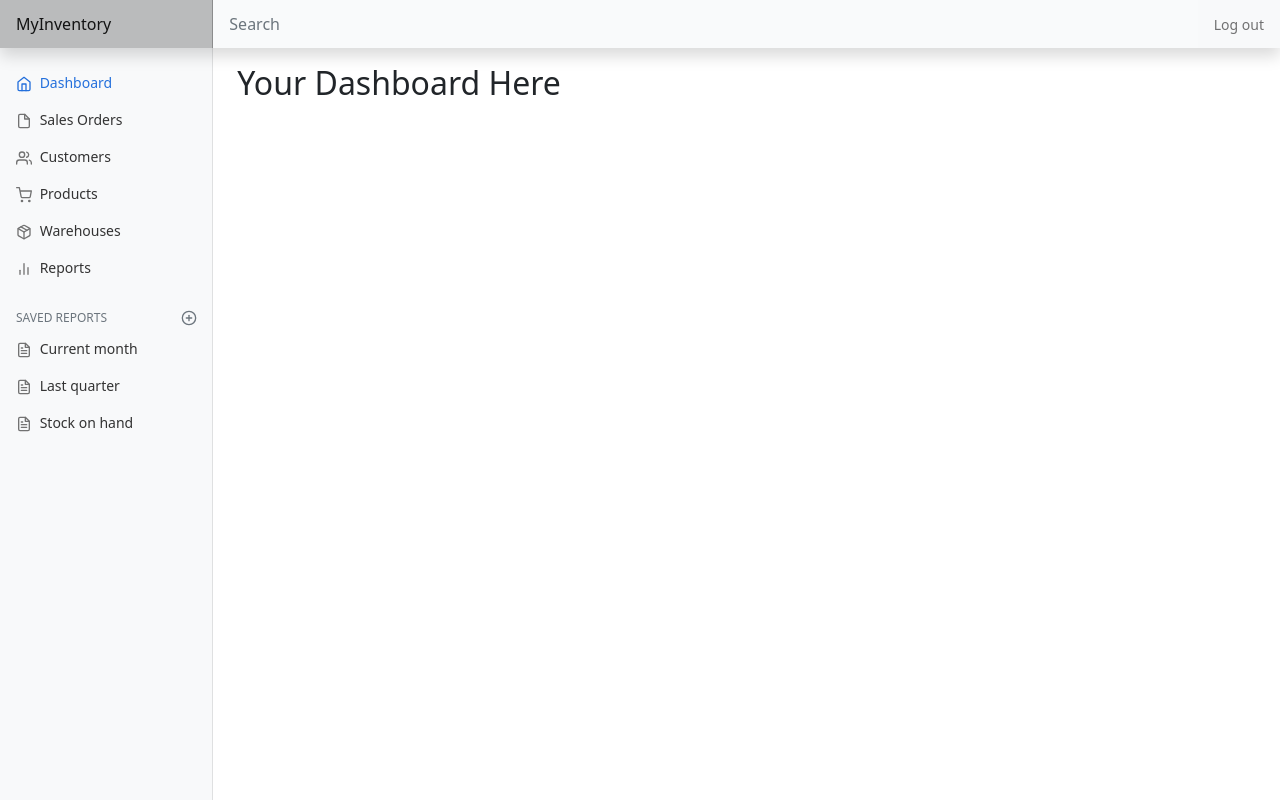
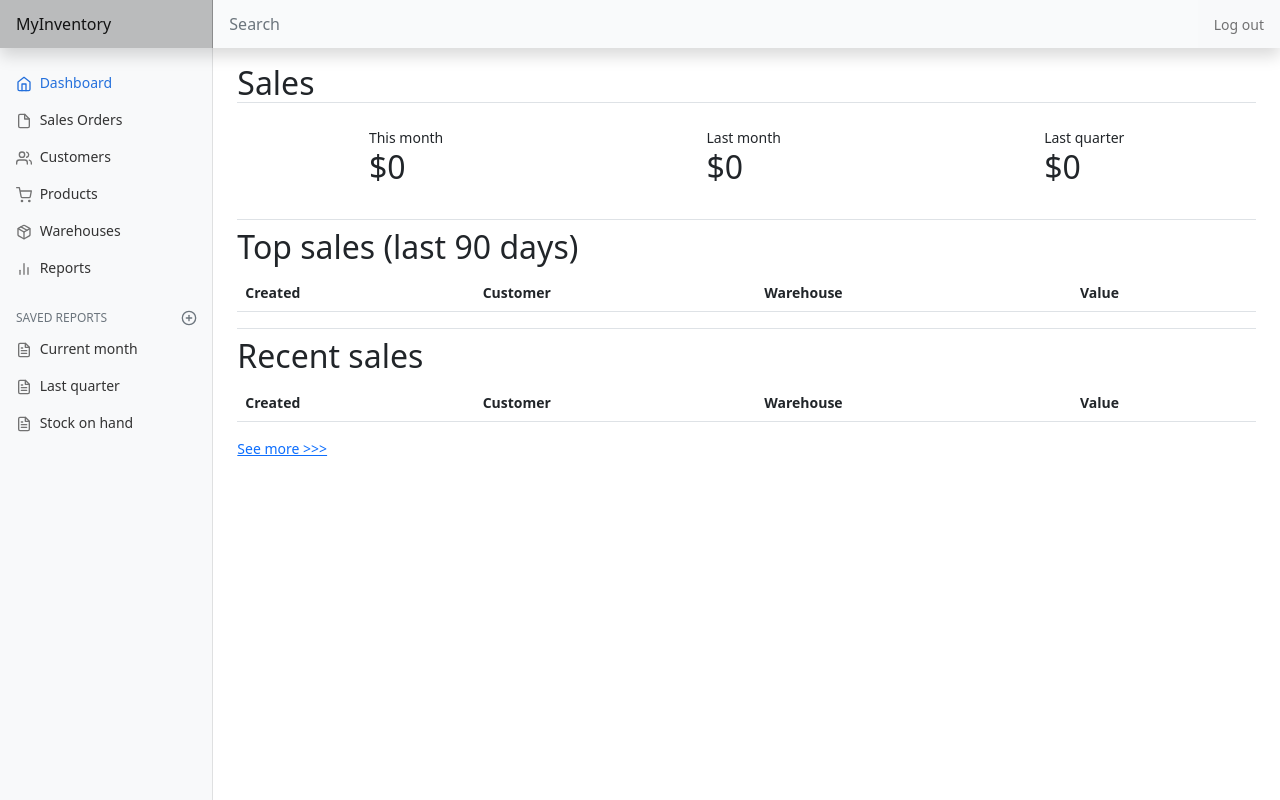
Before and after one commit to mikeinnz/cs50web, a Django app: page / in a window 1280 px wide. Run offline with Django 3.2, Linux system fonts and the light colour scheme; the first user in the database is signed in; data comes from the database, SQL or seed files in the repository; lists and menus that the app fills with data are empty.

Commit message:
dashboard

```diff
--- a/capstone/inventory/static/inventory/inventory.js
+++ b/capstone/inventory/static/inventory/inventory.js
@@ -48,7 +48,7 @@ function populate_products() {
 
                     options.forEach((option) => {
                         if (option.value != '') {
-                            option.innerHTML = option.innerHTML + `[ ${ Math.floor(list[option.value]) }]`
+                            option.innerHTML = option.innerHTML + ` [${ Math.floor(list[option.value]) }]`
                         }
                     })
                 })
--- a/capstone/inventory/templates/inventory/index.html
+++ b/capstone/inventory/templates/inventory/index.html
@@ -5,5 +5,70 @@
 {% endblock %}
 
 {% block body %}
-    <h2>Your Dashboard Here</h2>
+    <h2 class="border-bottom">Sales</h2>
+    <div class="d-flex justify-content-around align-items-center mt-4 mb-4">
+        <div class="d-flex flex-column">
+            <span>This month</span>
+            <h2>${{ sales_current_month|floatformat:0 }}</h2>
+        </div>
+        <div class="d-flex flex-column">
+            <span>Last month</span>
+            <h2>${{ sales_last_month|floatformat:0 }}</h2>
+        </div>
+        <div class="d-flex flex-column">
+            <span>Last quarter</span>
+            <h2>${{ sales_last_quarter|floatformat:0 }}</h2>
+        </div>
+    </div>
+
+    <h2 class="border-top pt-2">Top sales (last 90 days)</h2>
+    <div class="table-responsive-md">
+        <table class="table table-striped table-hover">
+            <thead>
+                <tr class="table-striped">
+                    <th scope="col">Created</th>
+                    <th scope="col">Customer</th>
+                    <th scope="col">Warehouse</th>
+                    <th scope="col">Value</th>
+
+                </tr>
+            </thead>
+            <tbody>
+                {% for order in top_orders %}
+                    <tr class="table-striped">
+                        <td>{{ order.created_date }}</td>
+                        <td>{{ order.customer.first_name }} {{ order.customer.last_name }}</td>
+                        <td>{{ order.warehouse }}</td>
+                        <td>${{ order.value|floatformat:2 }}</td>
+                    </tr>
+                {% endfor %}
+            </tbody>
+        </table>
+    </div>
+
+    <h2 class="border-top pt-2">Recent sales</h2>
+    <div class="table-responsive-md">
+        <table class="table table-striped table-hover">
+            <thead>
+                <tr class="table-striped">
+                    <th scope="col">Created</th>
+                    <th scope="col">Customer</th>
+                    <th scope="col">Warehouse</th>
+                    <th scope="col">Value</th>
+
+                </tr>
+            </thead>
+            <tbody>
+                {% for order in recent_orders %}
+                    <tr class="table-striped">
+                        <td>{{ order.created_date }}</td>
+                        <td>{{ order.customer.first_name }} {{ order.customer.last_name }}</td>
+                        <td>{{ order.warehouse }}</td>
+                        <td>${{ order.value|floatformat:2 }}</td>
+                    </tr>
+                {% endfor %}
+            </tbody>
+        </table>
+    </div>
+    <a href="{% url 'order' %}">See more >>></a>
 {% endblock %}
--- a/capstone/inventory/views.py
+++ b/capstone/inventory/views.py
@@ -1,8 +1,9 @@
-from datetime import datetime
+from datetime import date, datetime, timedelta
 from django.contrib.auth import login, logout
 from django.contrib.auth.decorators import login_required
 from django.forms import formset_factory
 from django.http.response import HttpResponse, HttpResponseRedirect, JsonResponse
+import math
 from django.shortcuts import render
 from django.urls import reverse
 
@@ -10,8 +11,82 @@ from .models import *
 from .util import paginate_items, save_customer
 
 
+@login_required
 def index(request):
-    return render(request, "inventory/index.html")
+    """
+    Dashboard
+    """
+    today = datetime.now()
+    current_month = today.month
+
+    if current_month == 1:
+        last_month = current_month - 12
+    else:
+        last_month = current_month - 1
+
+    # Last quarter first date and last date
+    if current_month < 4:
+        first_date_last_quarter = date(today.year - 1, 10, 1)
+        last_date_last_quarter = date(today.year - 1, 12, 31)
+    elif current_month < 7:
+        first_date_last_quarter = date(today.year, 1, 1)
+        last_date_last_quarter = date(today.year, 3, 31)
+    elif current_month < 10:
+        first_date_last_quarter = date(today.year, 4, 1)
+        last_date_last_quarter = - date(today.year, 6, 30)
+    else:
+        first_date_last_quarter = date(today.year, 7, 1)
+        last_date_last_quarter = date(today.year, 9, 30)
+
+    # Calculate last quarter's sales
+    last_quarter_orders = SalesOrder.objects.filter(
+        user=request.user, invoice_date__gte=first_date_last_quarter, invoice_date__lte=last_date_last_quarter)
+    sales_last_quarter = 0
+    for order in last_quarter_orders:
+        items = SalesItem.objects.filter(order=order)
+        for item in items:
+            sales_last_quarter += item.sub_total()
+
+    # Top sales (last 90 days)
+    last_90_days_orders = SalesOrder.objects.filter(
+        user=request.user, invoice_date__gte=today-timedelta(days=5)).order_by('-created_date')
+    for order in last_90_days_orders:
+        order.value = 0
+        for item in SalesItem.objects.filter(order=order):
+            order.value = order.value + item.sub_total()
+
+    print(last_90_days_orders)
+    #top_orders = last_90_days_orders.order_by('value')[:5]
+
+    # Recent sales (top 5)
+    recent_orders = SalesOrder.objects.filter(
+        user=request.user).order_by('-created_date')[:5]
+
+    # Add order values to order list
+    for order in recent_orders:
+        order.value = 0
+        for item in SalesItem.objects.filter(order=order):
+            order.value = order.value + item.sub_total()
+
+    return render(request, "inventory/index.html", {
+        'sales_current_month': sales(request, current_month),
+        'sales_last_month': sales(request, last_month),
+        'sales_last_quarter': sales_last_quarter,
+        # 'top_orders': top_orders,
+        'recent_orders': recent_orders
+    })
+
+
+def sales(request, month):
+    orders = SalesOrder.objects.filter(
+        user=request.user, invoice_date__month=month)
+
+    sum = 0
+    for order in orders:
+        items = SalesItem.objects.filter(order=order)
+        for item in items:
+            sum += item.sub_total()
+    return sum
 
 
 @login_required
@@ -307,7 +382,7 @@ def order(request):
     # Retrieve user input from session
     if 'post_data' in request.session:
         data = request.session['post_data']
-        # print(f'DATA:{data}')
+
         if 'date_type' in data:
             date_form = SearchDateForm(data)
             if date_form.is_valid():
@@ -429,9 +504,7 @@ def edit_order(request, id):
                 shelf.quantity = shelf.quantity + item.quantity
                 print(f'NEW qty: {shelf.quantity}')
                 shelf.save()
-            print(sales_items)
             sales_items.delete()
-            print('EXISTING SALES ITEMS DELETED')
 
             # Save items and deduct from shelves
             success = save_sales_order(request, order, order_form, formset)
```
Also changed, not shown: capstone/db.sqlite3.
